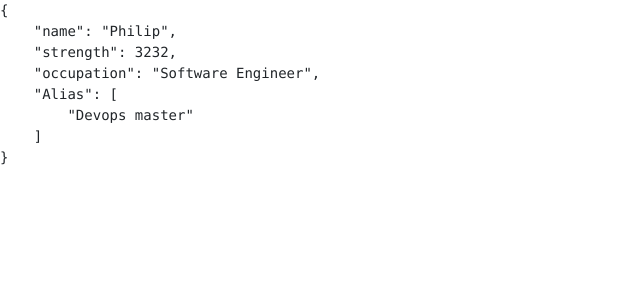
After one commit to BrendenKingTLG/flask-api, a Flask app: template templates/characters/philip.html in a window 1280 px wide. The commit adds this page. Shown: the top 300 px of the page, without its empty margins (0-640 px from the left). Run offline with Flask 2, Linux system fonts and the light colour scheme; the template is opened without the code that fills it, so the values that code supplies are empty.

Commit message:
fixed segan and philip

```diff
--- a/app.py
+++ b/app.py
@@ -63,7 +63,7 @@ characters = [
     "Mohamed",
     "PJ",
     "Philip",
-    "Sagan",
+    "Segan",
     "Suchit",
     "Mieka",
     "Trey",
--- a/templates/characters/all.html
+++ b/templates/characters/all.html
@@ -83,6 +83,12 @@
         "Alias": ["The Visionary", "The Dragon"]
     },
     {
+        "name": "Philip",
+        "strength": 3232,
+        "occupation": "Software Engineer",
+        "Alias": ["Devops master"]
+    },
+    {
         "name": "Segan",
         "strength": 5606,
         "occupation": "Software Engineer",
--- /dev/null
+++ b/templates/characters/philip.html
@@ -0,0 +1,18 @@
+{% extends "base.html" %}
+{% block main %}
+
+<pre id="myText" ></pre>
+
+  <script>
+    const data = {
+        "name": "Philip",
+        "strength": 3232,
+        "occupation": "Software Engineer",
+        "Alias": ["Devops master"]
+    };
+
+    document.getElementById("myText").innerHTML = JSON.stringify(data, null, 4);
+
+  </script>
+
+{% endblock %}
```
